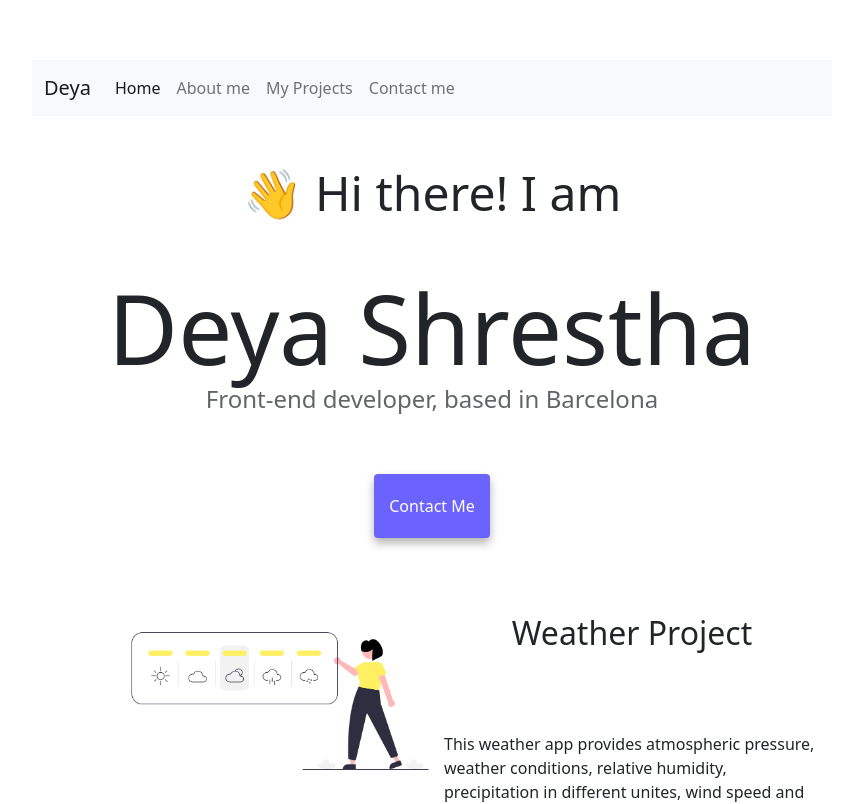
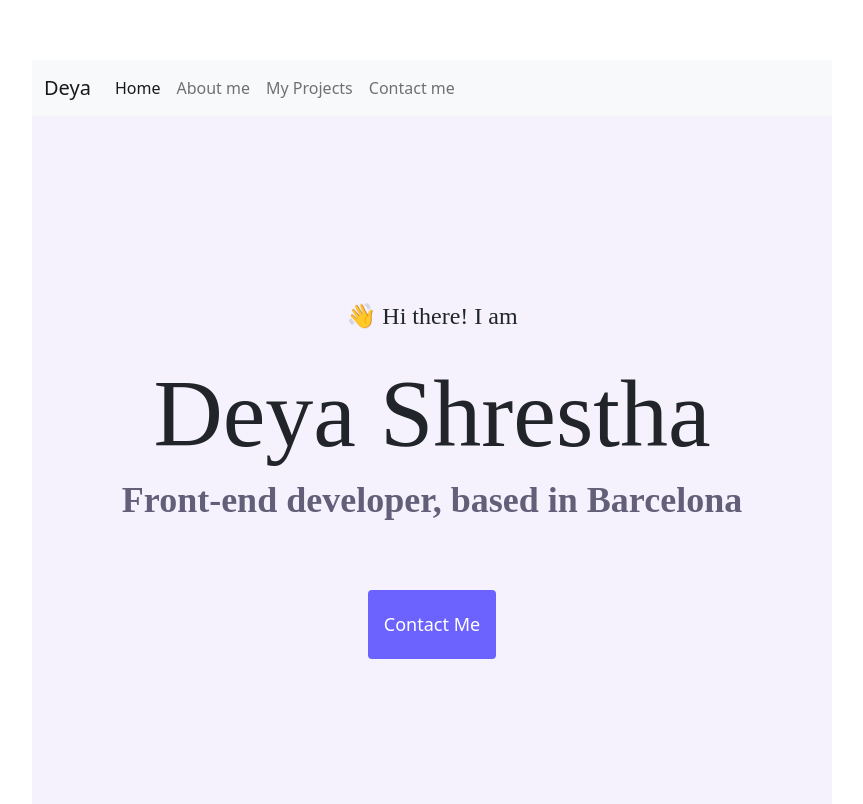
Before and after one commit to DeyaSHTA93/portfolio-project, a plain HTML site: page index.html in a window 1280 px wide. Shown: the top 804 px of the page, without its empty margins (208-1071 px from the left). Drawn offline with nearby package versions, Linux system fonts and the light colour scheme.

Commit message:
Added Hero

```diff
--- a/index.html
+++ b/index.html
@@ -56,16 +56,17 @@
         </div>
       </div>
     </nav>
-
-    <h2 title="introduction" class="m-5">👋 Hi there! I am</h2>
+    <div class="hero">
+    <h2 title="introduction" class="m-3">👋 Hi there! I am</h2>
 
     <h1 title="name designer">Deya Shrestha</h1>
 
-    <h3 title="designer description">Front-end developer, based in Barcelona</h3>
+    <h3 title="designer description" class="mb-5 m-2">Front-end developer, based in Barcelona</h3>
 
     <div class="navigation-links">
-      <a href="about.html#contact" class="contact-link">Contact me</a>
+      <a href="about.html#contact" class="btn btn-branding">Contact me</a>
         </div>
+</div>
 
     <div class="container">
       <div class="row">
--- a/style.css
+++ b/style.css
@@ -2,6 +2,9 @@
   --primary-color: #6c63ff;
   --secondary-color: #f5f2fe;
   --box-shadow: 0 5px 10px rgba(0, 0, 0, 0.3);
+  --branding-color: #6c63ff;
+  --heading-font-family: "Playfair Display", serif;
+  --default-font-family: "Poppins", sans-serif;
 }
 
 body {
@@ -14,6 +17,7 @@ h2,
 h3 {
   text-align: center;
   margin: 0;
+  font-family: var(--heading-font-family);
 }
 
 h1 {
@@ -116,3 +120,32 @@ p {
   font-size: 18px;
   text-decoration: none;
 }
+
+.hero {
+  background: var(--secondary-color);
+  text-align: center;
+  padding: 160px 20px;
+}
+
+.hero h2 {
+  font-family: var(--heading-font-family);
+  font-weight: normal;
+  line-height: 2;
+  font-size: 24px;
+}
+
+.hero h3 {
+  font-size: 36px;
+  font-weight: bold;
+  margin: 0;
+  color: #272142;
+}
+
+.btn-branding {
+  background: var(--branding-color);
+  border-radius: 4px;
+  color: white;
+  font-size: 18px;
+  line-height: 27px;
+  padding: 15px 30px;
+}
```
